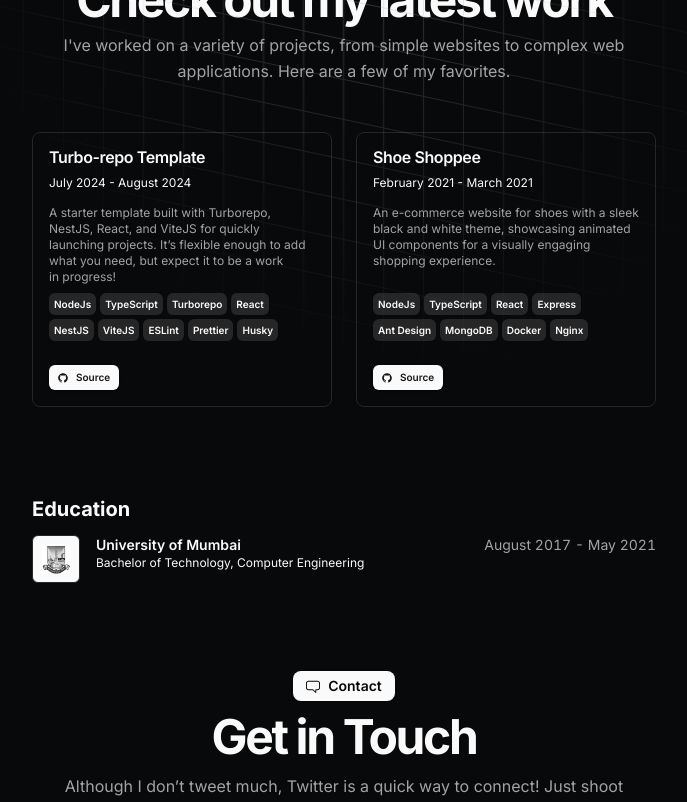
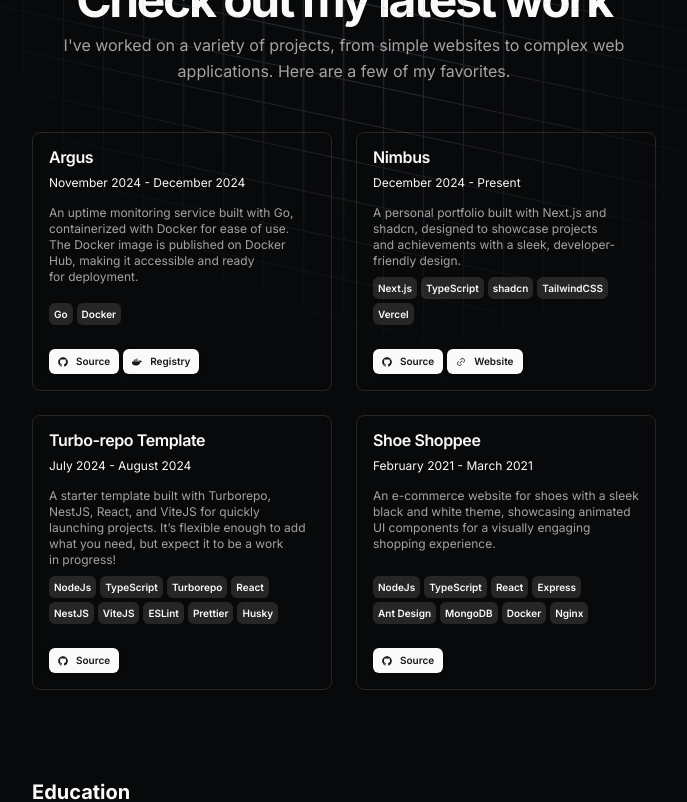
Before and after one commit to tejastn10/nimbus, a Next.js app: page / in a window 1280 px wide. Shown: the part 880-1682 px from the top of the page, without its empty margins (296-983 px from the left). Built offline with nearby package versions, Linux system fonts and the light colour scheme.

Commit message:
feat: add more projects in resume

```diff
--- a/src/data/resume.ts
+++ b/src/data/resume.ts
@@ -125,6 +125,52 @@
 
 	projects: [
 		{
+			title: "Argus",
+			href: "https://github.com/tejastn10/argus",
+			dates: "November 2024 - December 2024",
+			active: true,
+			description:
+				"An uptime monitoring service built with Go, containerized with Docker for ease of use. The Docker image is published on Docker Hub, making it accessible and ready for deployment.",
+			technologies: ["Go", "Docker"],
+			links: [
+				{
+					type: "Source",
+					href: "https://github.com/tejastn10/argus",
+					icon: Icons.github(),
+				},
+				{
+					type: "Registry",
+					href: "https://hub.docker.com/r/tejastn10/argus",
+					icon: Icons.docker(),
+				},
+			],
+			image: "",
+			video: "",
+		},
+		{
+			title: "Nimbus",
+			href: "https://github.com/tejastn10/nimbus",
+			dates: "December 2024 - Present",
+			active: true,
+			description:
+				"A personal portfolio built with Next.js and shadcn, designed to showcase projects and achievements with a sleek, developer-friendly design.",
+			technologies: ["Next.js", "TypeScript", "shadcn", "TailwindCSS", "Vercel"],
+			links: [
+				{
+					type: "Source",
+					href: "https://github.com/tejastn10/nimbus",
+					icon: Icons.github(),
+				},
+				{
+					type: "Website",
+					href: "https://nimbus-ten.vercel.app",
+					icon: Icons.link(),
+				},
+			],
+			image: "",
+			video: "",
+		},
+		{
 			title: "Turbo-repo Template",
 			href: "https://github.com/tejastn10/verdant",
 			dates: "July 2024 - August 2024",
```
